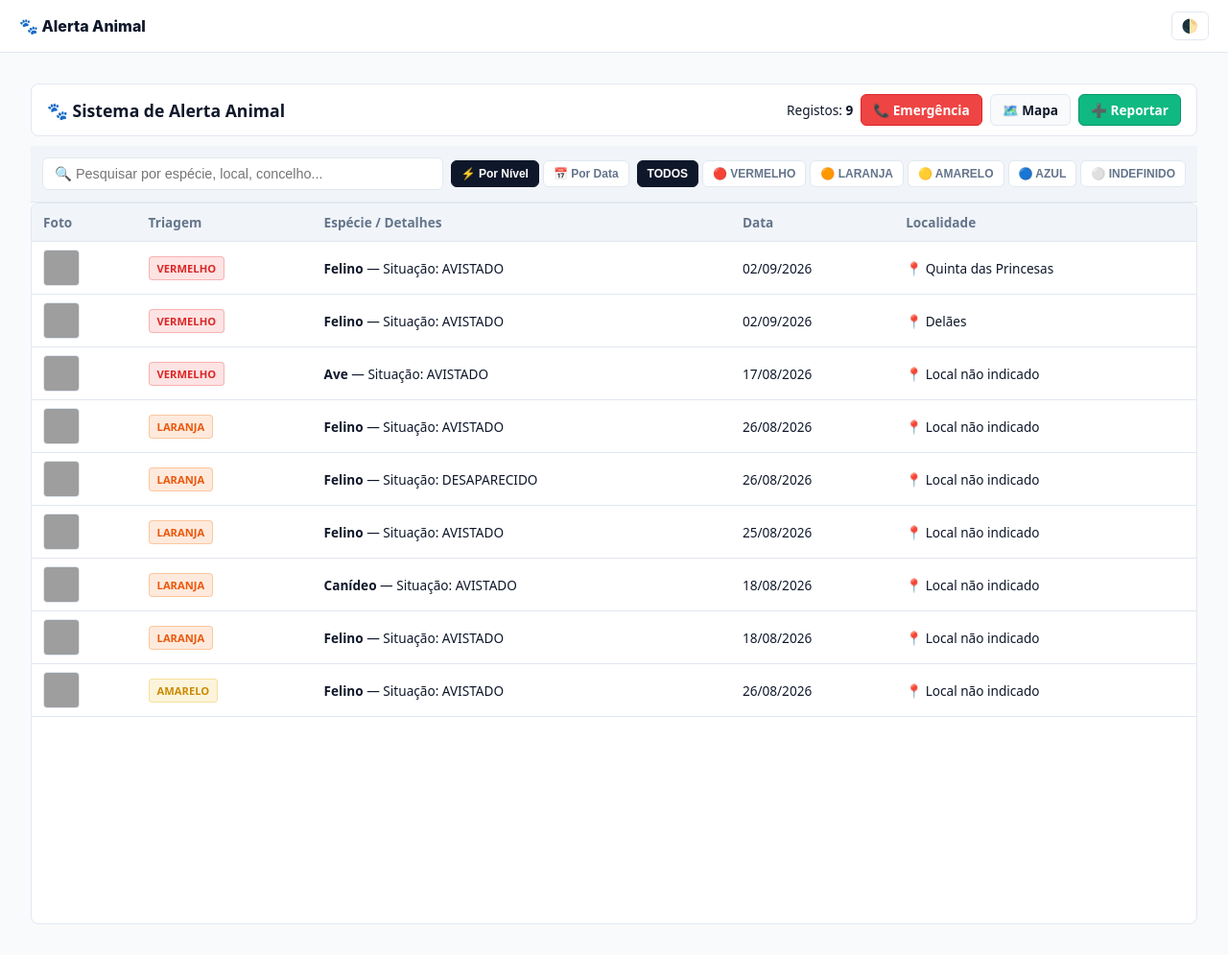
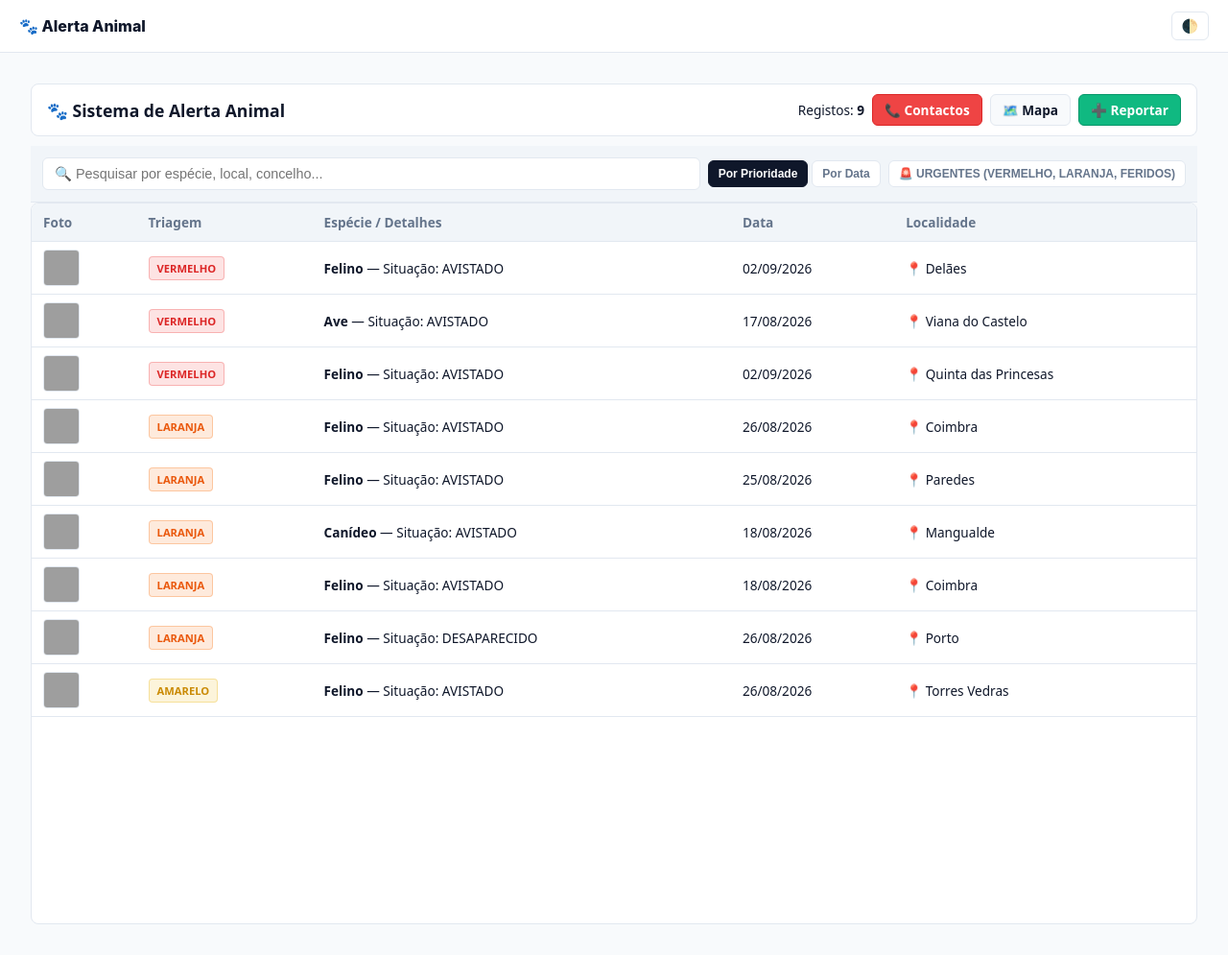
Before and after one commit to ajudaanimal/alerta, a Jekyll site: the page built from index.html, in a window 1280 px wide, cut to the strip 0-995 px from the top of the page. Shown: the whole strip at 96% size. Built offline with Jekyll 4.4.1, drawn with Linux system fonts in a browser that asks for light colours; grey boxes are pictures that could not be loaded.

Commit message:
Update index.html

```diff
--- a/index.html
+++ b/index.html
@@ -236,7 +236,7 @@ image: "https://raw.githubusercontent.com/ajudaanimal/alerta/main/_assets/img/an
     <h1>🐾 Sistema de Alerta Animal</h1>
     <nav class="fs-nav-links" aria-label="Navegação Principal">
       <span aria-hidden="true">Registos: <strong>{{ site.ocorrencias | size }}</strong></span>
-      <a href="{{ '/contactos-emergencia.html' | relative_url }}" class="fs-pill btn-emergency" aria-label="Contactos de Emergência">📞 Emergência</a>
+      <a href="{{ '/contactos-emergencia.html' | relative_url }}" class="fs-pill btn-emergency" aria-label="Contactos de Emergência">📞 Contactos</a>
       <a href="{{ '/mapa.html' | relative_url }}" class="fs-pill" aria-label="Ver Mapa de Ocorrências">🗺️ Mapa</a>
       <a href="https://forms.gle/H8KxdxXfuZz69mW56" target="_blank" rel="noopener noreferrer" class="fs-pill btn-report" aria-label="Reportar nova ocorrência">➕ Reportar</a>
     </nav>
@@ -246,17 +246,13 @@ image: "https://raw.githubusercontent.com/ajudaanimal/alerta/main/_assets/img/an
     <input type="text" id="searchBox" placeholder="🔍 Pesquisar por espécie, local, concelho..." onkeyup="filterManifest()" aria-label="Pesquisar registos">
 
     <div class="sort-group">
-      <button type="button" class="btn-sort active" id="sortPriorityBtn" onclick="setSortMode('priority')">⚡ Por Nível</button>
-      <button type="button" class="btn-sort" id="sortDateBtn" onclick="setSortMode('date')">📅 Por Data</button>
+      <button type="button" class="btn-sort active" id="sortPriorityBtn" onclick="setSortMode('priority')">Por Prioridade</button>
+      <button type="button" class="btn-sort" id="sortDateBtn" onclick="setSortMode('date')">Por Data</button>
     </div>
 
-    <div class="fs-chips-group" role="group" aria-label="Filtrar por nível de triagem clínica">
-      <button type="button" class="fs-chip active" onclick="filterStatus('all', this)" aria-pressed="true">Todos</button>
-      <button type="button" class="fs-chip" onclick="filterStatus('vermelho', this)" aria-pressed="false">🔴 Vermelho</button>
-      <button type="button" class="fs-chip" onclick="filterStatus('laranja', this)" aria-pressed="false">🟠 Laranja</button>
-      <button type="button" class="fs-chip" onclick="filterStatus('amarelo', this)" aria-pressed="false">🟡 Amarelo</button>
-      <button type="button" class="fs-chip" onclick="filterStatus('azul', this)" aria-pressed="false">🔵 Azul</button>
-      <button type="button" class="fs-chip" onclick="filterStatus('indefinido', this)" aria-pressed="false">⚪ Indefinido</button>
+    <!-- Botão Único para Casos Urgentes -->
+    <div class="fs-chips-group" role="group" aria-label="Filtrar casos urgentes">
+      <button type="button" class="fs-chip" id="btnUrgentes" onclick="toggleUrgentes(this)" aria-pressed="false">🚨 Urgentes (Vermelho, Laranja, Feridos)</button>
     </div>
   </div>
 
@@ -273,38 +269,41 @@ image: "https://raw.githubusercontent.com/ajudaanimal/alerta/main/_assets/img/an
       </thead>
       <tbody id="manifestList" aria-live="polite">
         {% for post in site.ocorrencias %}
-          {% assign triagem_val = post.triagem | strip | capitalize %}
+          {% assign triagem_val = post.triagem | strip | downcase %}
+          {% assign estado_val = post.estado_fisico | strip | downcase %}
 
           {% assign badge_class = "badge-indefinido" %}
-          {% assign status_filter = "indefinido" %}
           {% assign priority_weight = 5 %}
+          {% assign is_urgente = false %}
 
-          {% if triagem_val == 'Vermelho' %}
+          {% if triagem_val == 'vermelho' %}
             {% assign badge_class = "badge-vermelho" %}
-            {% assign status_filter = "vermelho" %}
             {% assign priority_weight = 1 %}
-          {% elsif triagem_val == 'Laranja' %}
+            {% assign is_urgente = true %}
+          {% elsif triagem_val == 'laranja' %}
             {% assign badge_class = "badge-laranja" %}
-            {% assign status_filter = "laranja" %}
             {% assign priority_weight = 2 %}
-          {% elsif triagem_val == 'Amarelo' %}
+            {% assign is_urgente = true %}
+          {% elsif triagem_val == 'amarelo' %}
             {% assign badge_class = "badge-amarelo" %}
-            {% assign status_filter = "amarelo" %}
             {% assign priority_weight = 3 %}
-          {% elsif triagem_val == 'Azul' %}
+          {% elsif triagem_val == 'azul' %}
             {% assign badge_class = "badge-azul" %}
-            {% assign status_filter = "azul" %}
             {% assign priority_weight = 4 %}
+          {% endif %}
+
+          {% if estado_val contains 'ferido' or estado_val contains 'critico' or estado_val contains 'vulneravel' %}
+            {% assign is_urgente = true %}
           {% endif %}
 
           {% assign raw_date = post.data_ocorrencia_inicial | default: post.date %}
 
           <tr class="fs-row"
               onclick="window.location='{{ post.url | relative_url }}'"
-              data-status="{{ status_filter }}"
+              data-urgente="{{ is_urgente }}"
               data-priority="{{ priority_weight }}"
               data-timestamp="{{ raw_date | date: '%s' }}"
-              data-search-tags="{{ post.id }} {{ post.slug }} {{ post.especie }} {{ post.localidade }} {{ post.triagem }} {{ post.estado_fisico }} {{ post.situacao }} {{ post.sexo }} {{ post.nome }} {{ post.esterilizado }} {{ post.identificacao }} {{ post.caracteristicas }}">
+              data-search-tags="{{ post.id }} {{ post.slug }} {{ post.especie }} {{ post.localidade }} {{ post.concelho }} {{ post.distrito }} {{ post.triagem }} {{ post.estado_fisico }} {{ post.situacao }} {{ post.sexo }}">
 
             <td>
               <img src="{{ post.imagem | default: 'https://raw.githubusercontent.com/ajudaanimal/alerta/main/_assets/img/animal.jpeg' }}" alt="" class="fs-img" loading="lazy">
@@ -316,7 +315,7 @@ image: "https://raw.githubusercontent.com/ajudaanimal/alerta/main/_assets/img/an
               <strong>{{ post.especie | default: "Animal" }}</strong>{% if post.situacao %} — Situação: {{ post.situacao }}{% endif %}
             </td>
             <td>{{ raw_date | date: "%d/%m/%Y" }}</td>
-            <td>📍 {{ post.localidade | default: "Local não indicado" }}</td>
+            <td>📍 {{ post.localidade | default: post.concelho | default: post.distrito | default: "Local não indicado" }}</td>
           </tr>
         {% endfor %}
       </tbody>
@@ -398,7 +401,7 @@ image: "https://raw.githubusercontent.com/ajudaanimal/alerta/main/_assets/img/an
           return pA - pB;
         }
         let timeA = parseInt(a.getAttribute('data-timestamp') || '0', 10);
-        let timeB = parseInt(b.getAttribute('data-timestamp') || '0', 10);
+        let timeB = parseInt(a.getAttribute('data-timestamp') || '0', 10);
         return timeB - timeA;
       } else {
         let timeA = parseInt(a.getAttribute('data-timestamp') || '0', 10);
```
Also changed, not shown: other parts of index.html (+19 -15 lines).
